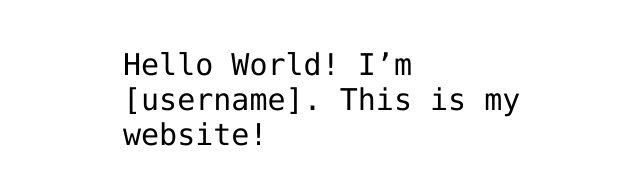
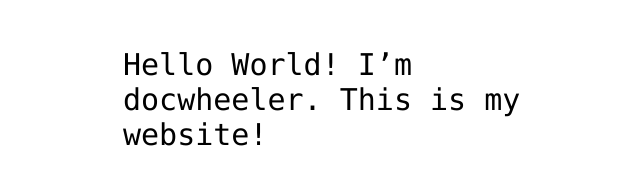
Before and after one commit to docwheeler/docwheeler.github.io, a plain HTML site: page index.html in a window 1280 px wide. Shown: the part 341-526 px from the top of the page, 317-957 px from the left. Drawn offline with Linux system fonts and the light colour scheme.

Commit message:
Update index.html

```diff
--- a/index.html
+++ b/index.html
@@ -12,7 +12,7 @@
 <img src="https://octodex.github.com/images/daftpunktocat-thomas.gif" id="octocat" alt="octocat-gif" />
 
 <!-- Change this code here by copy and pasting your template on line 15 -->
-<p>Hello World! I’m [username]. This is my website!</p>
+<p>Hello World! I’m docwheeler. This is my website!</p>
 
 </body>
 </html>
```
